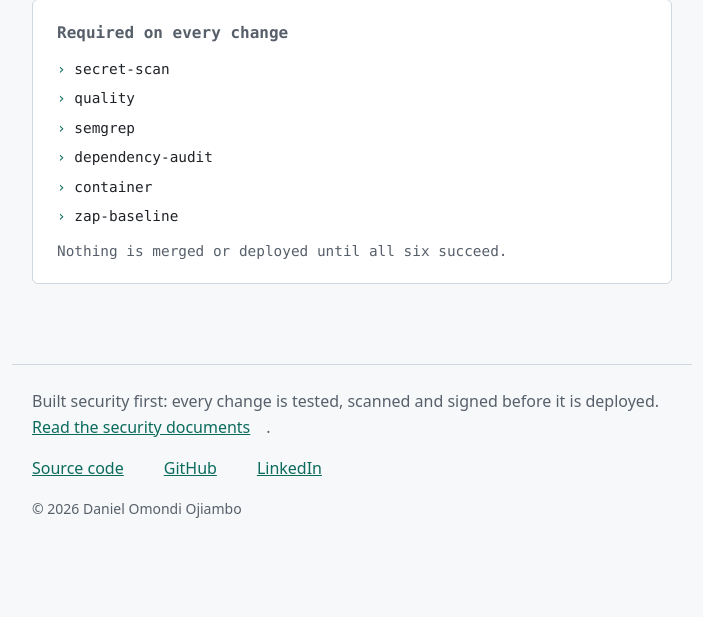
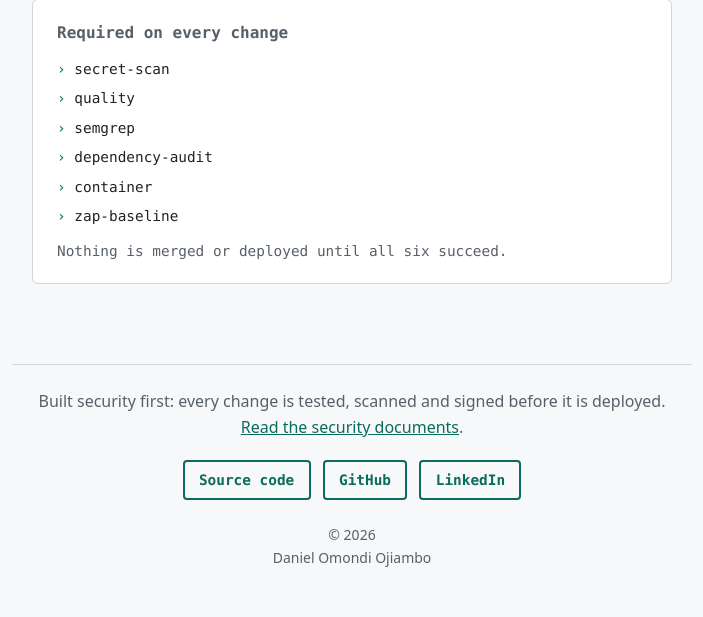
Before and after one commit to Omo-Dan/zerotrustportfolio, a FastAPI app: page / in a window 1280 px wide. Shown: the part 421-1038 px from the top of the page, without its empty margins (288-991 px from the left). Before the commit the page ends 939 px from the top, so only its background shows below. Run offline with FastAPI, Linux system fonts and the light colour scheme; parts of the project's set-up code (start-up, migrations or seed data) failed here and were passed over.

Commit message:
feat: improve the footer

```diff
--- a/app/static/site.css
+++ b/app/static/site.css
@@ -145,17 +145,16 @@ nav a[aria-current="page"] {
 .skills.certs li {
   padding: 0.75rem 1rem;
 }
+
 footer {
   max-width: 40rem;
   margin: 0 auto;
   padding: 1.5rem 1.25rem 3rem;
   border-top: 1px solid var(--line);
   color: var(--muted);
+  text-align: center;
 }
 
-footer a {
-  margin-right: 1rem;
-}
 
 .actions {
   display: flex;
@@ -284,20 +283,26 @@ footer a {
 }
 
 .footer-note {
-  margin: 0 0 1rem;
+  margin: 0 0 1.25rem;
 }
 
 .footer-links {
   display: flex;
   flex-wrap: wrap;
-  gap: 0.5rem 1.5rem;
+  justify-content: center;
+  gap: 0.75rem;
   list-style: none;
-  margin: 0 0 1rem;
+  margin: 0 0 1.5rem;
   padding: 0;
 }
 
-.footer-copy {
+.footer-links .button {
+  padding: 0.4rem 0.9rem;
+  font-size: 0.9rem;
+}
+
+.footer-year,
+.footer-name {
   margin: 0;
-  color: var(--muted);
   font-size: 0.875rem;
 }
--- a/app/templates/partials/footer.html
+++ b/app/templates/partials/footer.html
@@ -1,9 +1,10 @@
 <footer>
   <p class="footer-note">Built security first: every change is tested, scanned and signed before it is deployed. <a href="https://github.com/Omo-Dan/zerotrustportfolio/tree/main/docs/security">Read the security documents</a>.</p>
   <ul class="footer-links">
-    <li><a href="https://github.com/Omo-Dan/zerotrustportfolio">Source code</a></li>
-    <li><a href="https://github.com/Omo-Dan">GitHub</a></li>
-    <li><a href="https://www.linkedin.com/in/daniel-omondi-ojiambo-852021180/">LinkedIn</a></li>
+    <li><a class="button" href="https://github.com/Omo-Dan/zerotrustportfolio">Source code</a></li>
+    <li><a class="button" href="https://github.com/Omo-Dan">GitHub</a></li>
+    <li><a class="button" href="https://www.linkedin.com/in/daniel-omondi-ojiambo-852021180/">LinkedIn</a></li>
   </ul>
-  <p class="footer-copy">&copy; {{ current_year() }} Daniel Omondi Ojiambo</p>
+  <p class="footer-year">&copy; {{ current_year() }}</p>
+  <p class="footer-name">Daniel Omondi Ojiambo</p>
 </footer>
```
Also changed, not shown: tests/test_footer.py (+16 -0 lines).
